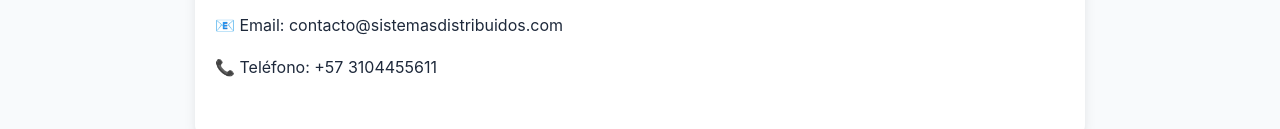
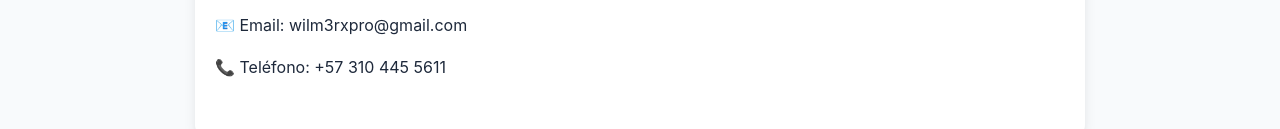
Before and after one commit to WilmerParra123/sitio-sistemas-distribuidos, a plain HTML site: page contacto.html in a window 1280 px wide. Shown: the part 757-886 px from the top of the page. Drawn offline with Linux system fonts and the light colour scheme.

Commit message:
Update contacto.html

```diff
--- a/contacto.html
+++ b/contacto.html
@@ -32,8 +32,8 @@
 
             <button type="submit">Enviar</button>
         </form>
-        <p>📧 Email: contacto@sistemasdistribuidos.com</p>
-        <p>📞 Teléfono: +57 3104455611</p>
+        <p>📧 Email: wilm3rxpro@gmail.com</p>
+        <p>📞 Teléfono: +57 310 445 5611</p>
     </main>
 
     <footer>
```
